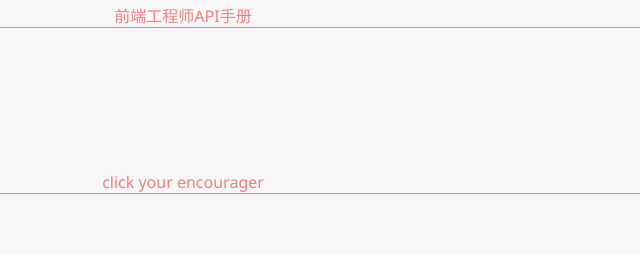
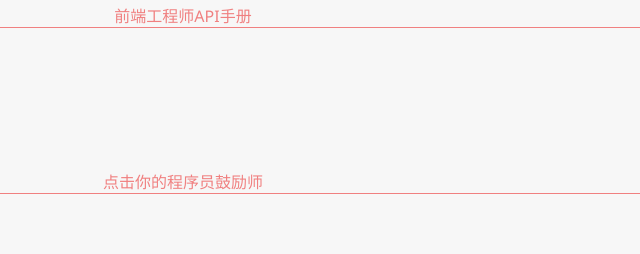
Before and after one commit to slashhuang/code-panda-chrome-extenstion, a Vue app: page index.html in a window 1280 px wide. Shown: the full height of the page, 457-1097 px from the left. Built offline with nearby package versions, Linux system fonts and the light colour scheme; files whose address does not match are found by name.

Commit message:
almost finish

```diff
--- a/index.html
+++ b/index.html
@@ -18,7 +18,7 @@
               <ul class='tab' id='C_api'></ul>
           </div>
     </div>
-     <div class='title'>click your encourager</div>
+     <div class='title'>点击你的程序员鼓励师</div>
     <div class='container' id='imgContainer'>
     </div>
   </body>
```
Also changed, not shown: dist/index.html.
